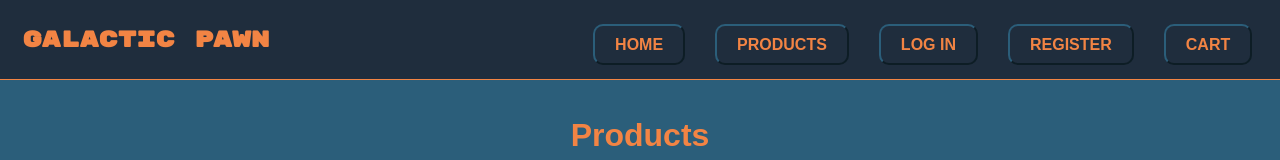
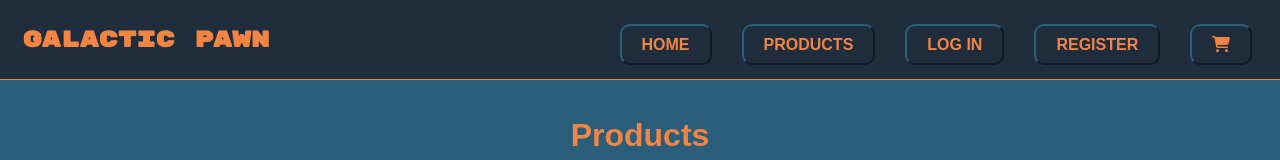
Before and after one commit to timDeHof/PawnShop-Galaxyv2.0, a React (Create React App) app: page / in a window 1280 px wide. Shown: the top 160 px of the page. Built offline with nearby package versions, Linux system fonts and the light colour scheme; no server answers.

Commit message:
swapped cart text with cart icon

```diff
--- a/src/components/Navbar.jsx
+++ b/src/components/Navbar.jsx
@@ -3,6 +3,8 @@
 import "../style/Navbar.module.css";
 import useAuth from "../hooks/useAuth";
 import styles from "../style/Login.module.css";
+import { FontAwesomeIcon } from "@fortawesome/react-fontawesome";
+import { faShoppingCart } from "@fortawesome/free-solid-svg-icons";
 
 function Navbar() {
   const { token, setToken, setUser, user } = useAuth();
@@ -54,7 +56,7 @@
         {!user.isAdmin ? (
           <li>
             <NavLink activeclassname="active" to="/cart">
-              Cart
+              <FontAwesomeIcon icon={faShoppingCart} />
             </NavLink>
           </li>
         ) : (
```
